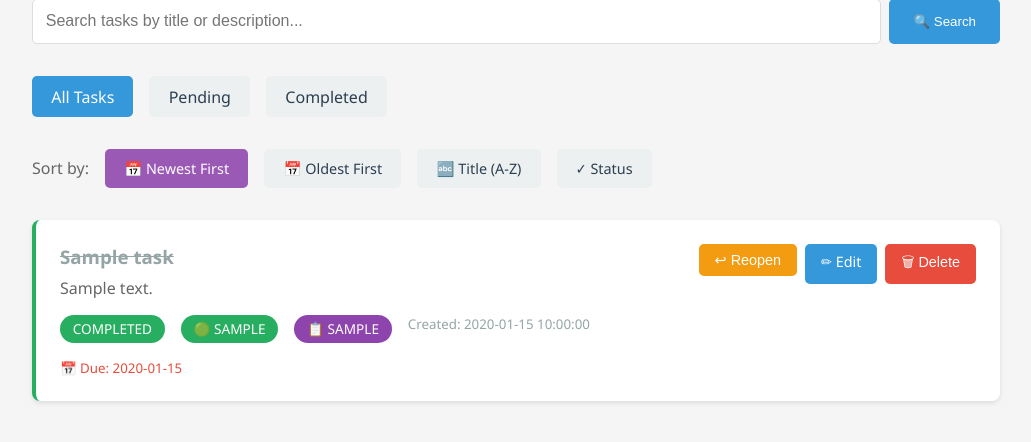
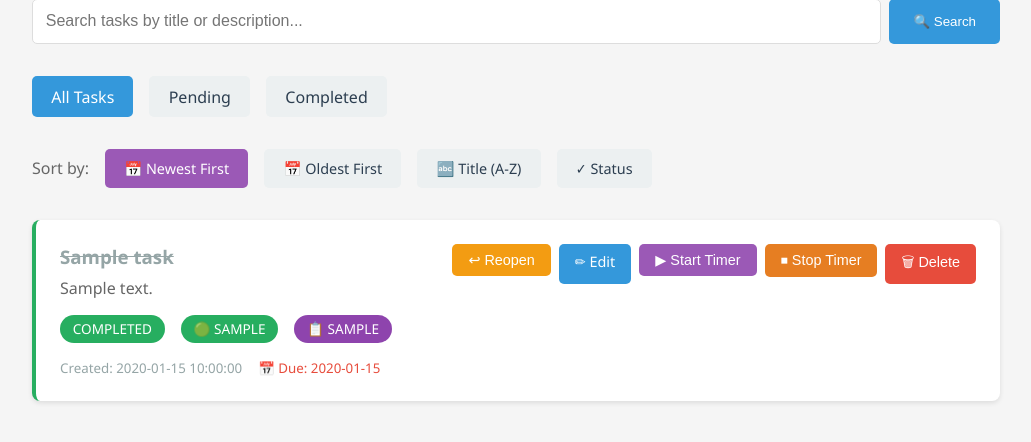
Before and after one commit to rijanxtha7/task-manager, a Flask app: page /tasks in a window 1280 px wide. Shown: the part 254-696 px from the top of the page, without its empty margins (124-1155 px from the left). Run offline with Flask 3, Linux system fonts and the light colour scheme; a user stored in the database is signed in; tables that the repository leaves empty hold one stand-in row (values such as "Sample post").

Commit message:
Add start and stop timer buttons to task list for time tracking

```diff
--- a/app/templates/tasks.html
+++ b/app/templates/tasks.html
@@ -109,7 +109,7 @@
                         {% endif %}
                     </div>
                 </div>
-                <div style="display: flex; gap: 0.5rem;">
+                <div style="display: flex; gap: 0.5rem; flex-wrap: wrap;">
                     <form method="POST" action="{{ url_for('tasks.toggle_task', task_id=task.id) }}" style="display: inline;">
                         <button type="submit" style="background-color: {% if task.status == 'completed' %}#f39c12{% else %}#27ae60{% endif %}; color: white; padding: 0.5rem 1rem; border: none; border-radius: 5px; cursor: pointer; font-size: 0.9rem;">
                             {% if task.status == 'completed' %}↩ Reopen{% else %}✓ Complete{% endif %}
@@ -119,6 +119,17 @@
                        style="background-color: #3498db; color: white; padding: 0.5rem 1rem; text-decoration: none; border-radius: 5px; cursor: pointer; font-size: 0.9rem;">
                         ✏ Edit
                     </a>
+                    <!-- Timer Buttons -->
+                    <form method="POST" action="{{ url_for('tasks.start_timer', task_id=task.id) }}" style="display: inline;">
+                        <button type="submit" style="background-color: #9b59b6; color: white; padding: 0.5rem 1rem; border: none; border-radius: 5px; cursor: pointer; font-size: 0.9rem;">
+                            ▶ Start Timer
+                        </button>
+                    </form>
+                    <form method="POST" action="{{ url_for('tasks.stop_timer', task_id=task.id) }}" style="display: inline;">
+                        <button type="submit" style="background-color: #e67e22; color: white; padding: 0.5rem 1rem; border: none; border-radius: 5px; cursor: pointer; font-size: 0.9rem;">
+                            ⏹ Stop Timer
+                        </button>
+                    </form>
                     <form method="POST" action="{{ url_for('tasks.delete_task', task_id=task.id) }}" style="display: inline;">
                         <button type="submit" style="background-color: #e74c3c; color: white; padding: 0.5rem 1rem; border: none; border-radius: 5px; cursor: pointer; font-size: 0.9rem;" onclick="return confirm('Are you sure?')">
                             🗑 Delete
```
